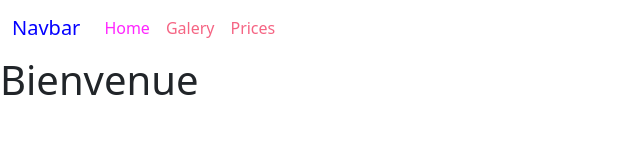
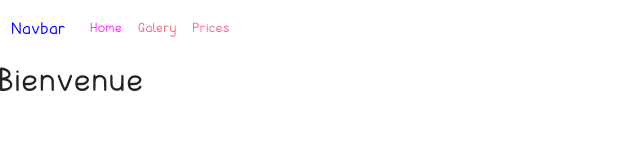
Before and after one commit to Kvn0074/ecf_photographe, an Eleventy site: page src/index.njk in a window 1280 px wide. Shown: the whole page, without its empty margins (0-640 px from the left). Built offline with nearby package versions, Linux system fonts and the light colour scheme; Eleventy itself is replaced by a stand-in of ours; files that its build step writes are made by us from their sources.

Commit message:
Testing css path

```diff
--- a/src/assets/css/default.css
+++ b/src/assets/css/default.css
@@ -1 +1,10 @@
 /*_____----- C S S -----______*/
+
+@font-face {
+    font-family: 'tipo1';
+    src: url(../font/TheStudent.ttf);
+}
+
+body {
+    font-family: 'tipo1';
+}
```
Also changed, not shown: src/assets/font/TheStudent.ttf (renamed from src/assets/font/TheStudentsTeacher-Regular.ttf).
